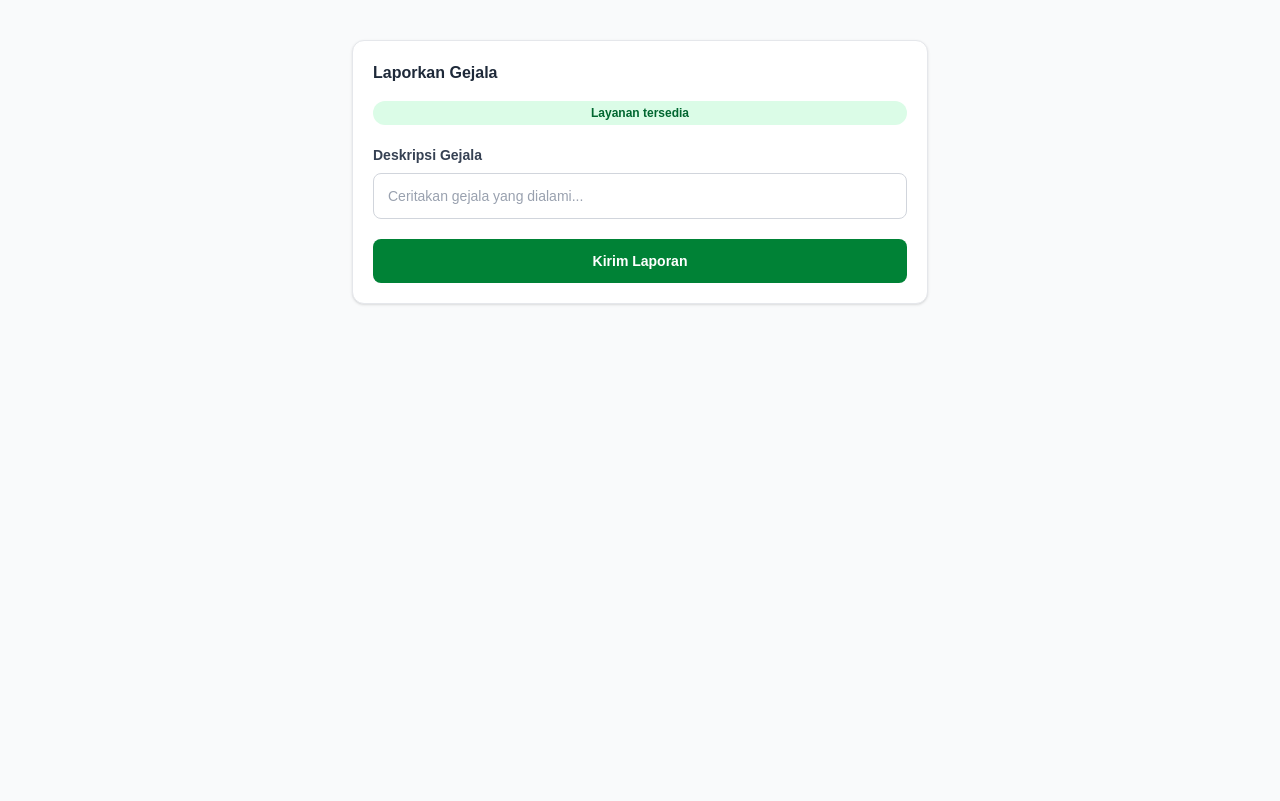
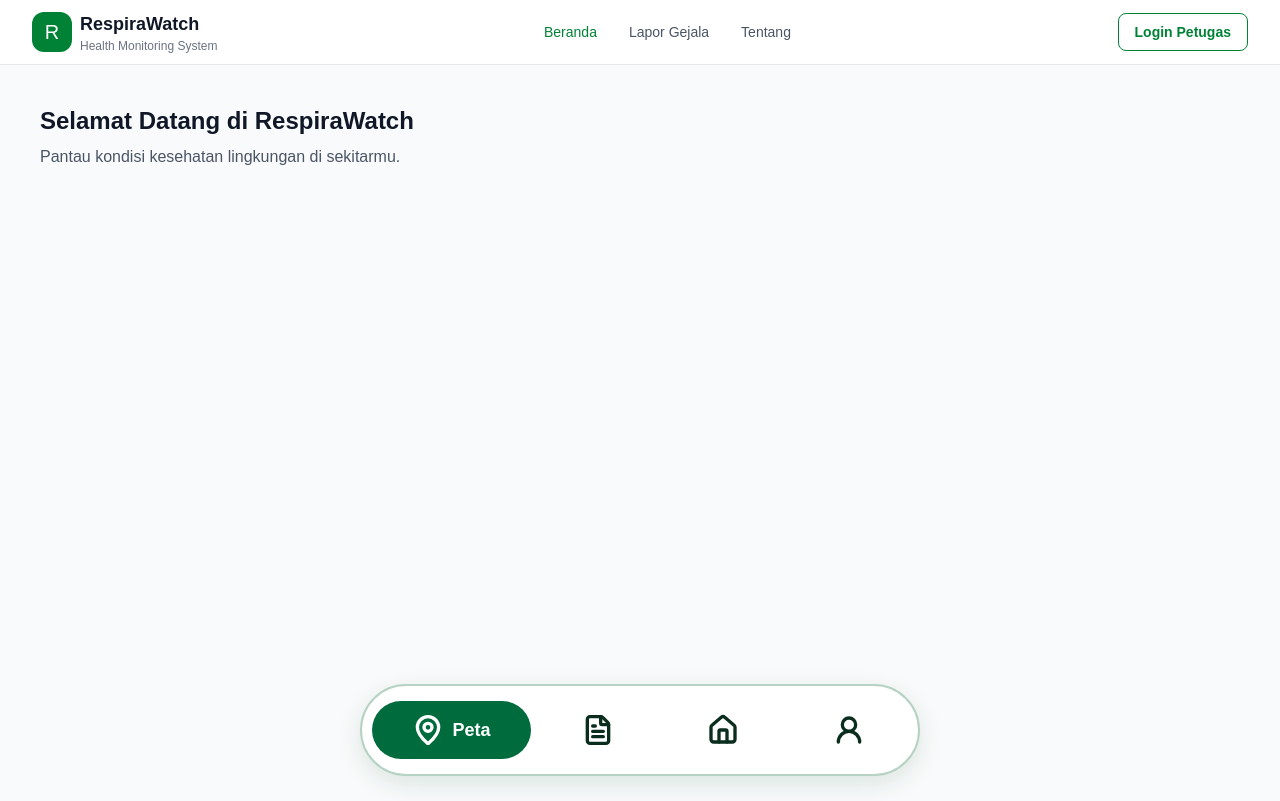
Before and after one commit to KamingLo/respira-watch, a Next.js app in the folder frontend/: page / in a window 1280 px wide. Built offline with nearby package versions, Linux system fonts and the light colour scheme.

Commit message:
feat: add bottom navigation and layout components

```diff
--- a/frontend/package.json
+++ b/frontend/package.json
@@ -9,6 +9,7 @@
     "lint": "eslint"
   },
   "dependencies": {
+    "lucide-react": "^1.72.0",
     "next": "16.4.6",
     "react": "19.3.0",
     "react-dom": "19.3.0"
--- /dev/null
+++ b/frontend/src/app/(citizen)/layout.tsx
@@ -0,0 +1,20 @@
+import Navbar from "@/components/layout/Navbar/Navbar";
+import BottomNavigation from "@/components/layout/BottomNavigation/BottomNavigation";
+
+export default function CitizenLayout({
+  children,
+}: {
+  children: React.ReactNode;
+}) {
+  return (
+    <div className="min-h-screen bg-gray-50">
+      <Navbar />
+
+      <main className="mx-auto min-h-[calc(100vh-64px)] max-w-[1440px] pb-20 md:pb-6">
+        {children}
+      </main>
+
+      <BottomNavigation />
+    </div>
+  );
+}
--- /dev/null
+++ b/frontend/src/app/(citizen)/page.tsx
@@ -0,0 +1,13 @@
+export default function HomePage() {
+  return (
+    <section className="p-6 md:p-10">
+      <h1 className="text-2xl font-bold text-gray-900">
+        Selamat Datang di RespiraWatch
+      </h1>
+
+      <p className="mt-2 text-gray-600">
+        Pantau kondisi kesehatan lingkungan di sekitarmu.
+      </p>
+    </section>
+  );
+}
--- a/frontend/src/app/globals.css
+++ b/frontend/src/app/globals.css
@@ -1,8 +1,8 @@
 @import "tailwindcss";
 
 :root {
-  --background: #f9fafb;
-  --foreground: #1f2937;
+  --background: #EDF2EE;
+  --foreground: #1F2937;
 }
 
 * {
--- a/frontend/src/app/layout.tsx
+++ b/frontend/src/app/layout.tsx
@@ -3,7 +3,7 @@ import "./globals.css";
 
 export const metadata: Metadata = {
   title: "RespiraWatch",
-  description: "Sistem pemantauan kesehatan berbasis WebGIS",
+  description: "WebGIS Health Monitoring System",
 };
 
 export default function RootLayout({
--- a/frontend/src/app/page.tsx
+++ /dev/null
@@ -1,30 +0,0 @@
-import Button from "@/components/ui/Button/Button";
-import Input from "@/components/ui/Input/Input";
-import Card from "@/components/ui/Card/Card";
-import Badge from "@/components/ui/Badge/Badge";
-
-export default function HomePage() {
-  return (
-    <main className="min-h-screen bg-gray-50 p-6 md:p-10">
-      <div className="mx-auto max-w-xl">
-        <Card title="Laporkan Gejala">
-          <div className="flex flex-col gap-5">
-            <Badge variant="success">
-              Layanan tersedia
-            </Badge>
-
-            <Input
-              label="Deskripsi Gejala"
-              placeholder="Ceritakan gejala yang dialami..."
-              name="symptom"
-            />
-
-            <Button variant="primary" fullWidth>
-              Kirim Laporan
-            </Button>
-          </div>
-        </Card>
-      </div>
-    </main>
-  );
-}
--- /dev/null
+++ b/frontend/src/components/layout/BottomNavigation/BottomNavigation.tsx
@@ -0,0 +1,81 @@
+"use client";
+
+import Link from "next/link";
+import { usePathname } from "next/navigation";
+import {
+  MapPin,
+  FileText,
+  House,
+  UserRound,
+} from "lucide-react";
+
+const navigationItems = [
+  {
+    label: "Peta",
+    href: "/",
+    icon: MapPin,
+  },
+  {
+    label: "Laporan",
+    href: "/lapor",
+    icon: FileText,
+  },
+  {
+    label: "Beranda",
+    href: "/",
+    icon: House,
+  },
+  {
+    label: "Profil",
+    href: "/profil",
+    icon: UserRound,
+  },
+];
+
+export default function BottomNavigation() {
+  const pathname = usePathname();
+
+  return (
+    <nav className="fixed bottom-3 left-1/2 z-50 w-[calc(100%-2rem)] max-w-[480px] -translate-x-1/2 rounded-full border-2 border-[#B5D2C3] bg-white p-2 shadow-[0_8px_25px_rgba(0,80,45,0.12)] md:bottom-6 md:max-w-[560px] md:p-2.5">
+
+      <div className="flex h-14 items-center gap-1 md:h-[68px] md:gap-2">
+
+        {navigationItems.map((item) => {
+          const Icon = item.icon;
+
+          const active =
+            item.label === "Peta"
+              ? pathname === "/"
+              : item.label !== "Beranda" &&
+                pathname === item.href;
+
+          return (
+            <Link
+              key={item.label}
+              href={item.href}
+              aria-label={item.label}
+              className={`flex h-12 min-w-0 items-center justify-center rounded-full transition-all duration-200 md:h-[58px] ${
+                active
+                  ? "flex-[1.35] gap-2 bg-[#006B3C] text-white"
+                  : "flex-1 text-[#0B2D1E] hover:bg-green-50"
+              }`}
+            >
+              <Icon
+                size={26}
+                strokeWidth={2.5}
+                className="shrink-0 md:size-8"
+              />
+
+              {active && (
+                <span className="whitespace-nowrap text-base font-bold md:text-lg">
+                  {item.label}
+                </span>
+              )}
+            </Link>
+          );
+        })}
+
+      </div>
+    </nav>
+  );
+}
--- /dev/null
+++ b/frontend/src/components/layout/Navbar/Navbar.tsx
@@ -0,0 +1,50 @@
+import Link from "next/link";
+
+export default function Navbar() {
+  return (
+    <header className="sticky top-0 z-50 w-full border-b border-gray-200 bg-white">
+      <div className="mx-auto flex h-16 max-w-[1440px] items-center justify-between px-4 md:px-8">
+
+        {/* Logo */}
+        <Link href="/" className="flex items-center gap-2">
+          <div className="flex h-10 w-10 items-center justify-center rounded-xl bg-green-700 text-xl text-white">
+            R
+          </div>
+
+          <div>
+            <h1 className="text-lg font-bold text-gray-900">
+              RespiraWatch
+            </h1>
+            <p className="text-xs text-gray-500">
+              Health Monitoring System
+            </p>
+          </div>
+        </Link>
+
+        {/* Desktop Navigation */}
+        <nav className="hidden items-center gap-8 md:flex">
+          <Link href="/" className="text-sm font-medium text-green-700">
+            Beranda
+          </Link>
+
+          <Link href="/lapor" className="text-sm text-gray-600 hover:text-green-700">
+            Lapor Gejala
+          </Link>
+
+          <a href="#tentang" className="text-sm text-gray-600 hover:text-green-700">
+            Tentang
+          </a>
+        </nav>
+
+        {/* Officer Login */}
+        <Link
+          href="/login"
+          className="hidden rounded-lg border border-green-700 px-4 py-2 text-sm font-semibold text-green-700 transition hover:bg-green-50 md:block"
+        >
+          Login Petugas
+        </Link>
+
+      </div>
+    </header>
+  );
+}
--- /dev/null
+++ b/frontend/src/components/layout/Sidebar/Sidebar.tsx
@@ -0,0 +1,98 @@
+"use client";
+
+import Link from "next/link";
+import { usePathname } from "next/navigation";
+import {
+  LayoutDashboard,
+  Map,
+  ClipboardList,
+  Settings,
+  LogOut,
+} from "lucide-react";
+
+const menuItems = [
+  {
+    label: "Overview",
+    href: "/dashboard",
+    icon: LayoutDashboard,
+  },
+  {
+    label: "Peta Cluster",
+    href: "/dashboard",
+    icon: Map,
+  },
+  {
+    label: "Laporan",
+    href: "/dashboard",
+    icon: ClipboardList,
+  },
+];
+
+export default function Sidebar() {
+  const pathname = usePathname();
+
+  return (
+    <aside className="hidden min-h-screen w-64 shrink-0 flex-col border-r border-gray-200 bg-white md:flex">
+
+      {/* Logo */}
+      <div className="flex h-20 items-center gap-3 border-b border-gray-100 px-6">
+        <div className="flex h-10 w-10 items-center justify-center rounded-xl bg-green-700 text-xl text-white">
+          R
+        </div>
+
+        <div>
+          <h1 className="font-bold text-gray-900">
+            RespiraWatch
+          </h1>
+          <p className="text-xs text-gray-500">
+            Officer Dashboard
+          </p>
+        </div>
+      </div>
+
+      {/* Navigation */}
+      <nav className="flex-1 space-y-2 px-4 py-6">
+        <p className="mb-4 px-3 text-xs font-semibold uppercase tracking-wider text-gray-400">
+          Main Menu
+        </p>
+
+        {menuItems.map((item, index) => {
+          const Icon = item.icon;
+          const active =
+            index === 0
+              ? pathname === "/dashboard"
+              : false;
+
+          return (
+            <Link
+              key={item.label}
+              href={item.href}
+              className={`flex items-center gap-3 rounded-lg px-3 py-3 text-sm transition ${
+                active
+                  ? "bg-green-50 font-semibold text-green-700"
+                  : "text-gray-600 hover:bg-gray-50 hover:text-green-700"
+              }`}
+            >
+              <Icon size={20} />
+              {item.label}
+            </Link>
+          );
+        })}
+      </nav>
+
+      {/* Bottom Menu */}
+      <div className="space-y-2 border-t border-gray-100 p-4">
+        <button className="flex w-full items-center gap-3 rounded-lg px-3 py-3 text-sm text-gray-600 hover:bg-gray-50">
+          <Settings size={20} />
+          Pengaturan
+        </button>
+
+        <button className="flex w-full items-center gap-3 rounded-lg px-3 py-3 text-sm text-red-600 hover:bg-red-50">
+          <LogOut size={20} />
+          Keluar
+        </button>
+      </div>
+
+    </aside>
+  );
+}
```
Also changed, not shown: 2 other files (tests, documents, lock files or other folders).
